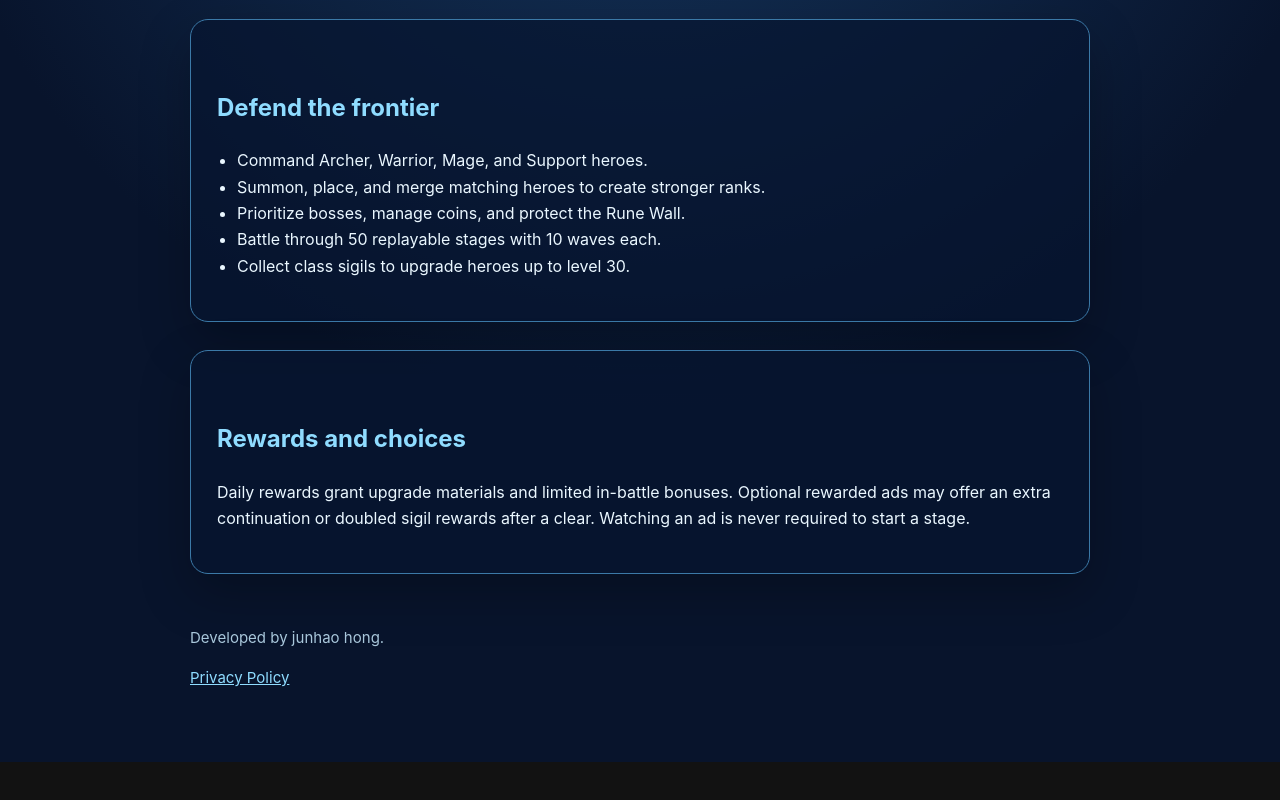
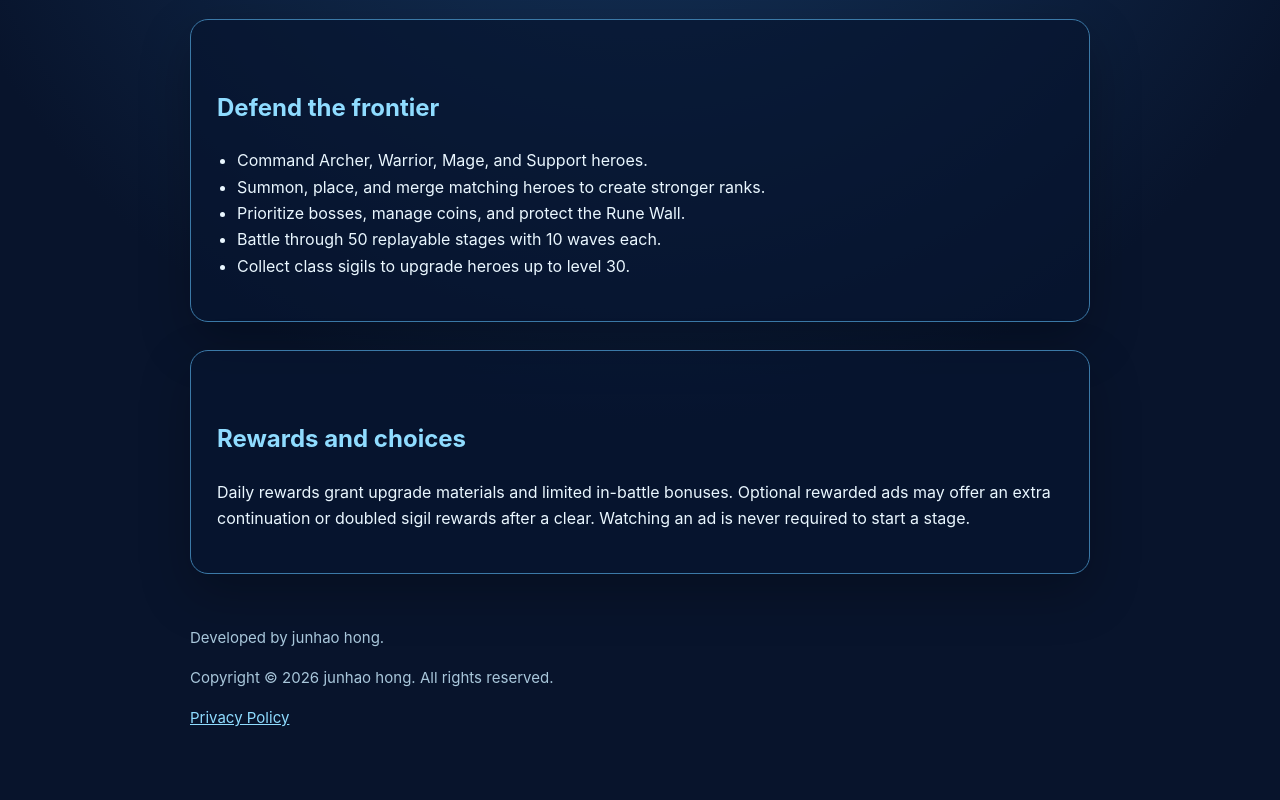
Before and after one commit to sethsethasetha-ctrl/Frostbound-Sentinel, a plain HTML site: page index.html in a window 1280 px wide. Shown: the part 316-1116 px from the top of the page. Before the commit the page ends 1078 px from the top, so only its background shows below. Drawn offline with Linux system fonts and the light colour scheme.

Commit message:
Add files via upload

```diff
--- a/index.html
+++ b/index.html
@@ -41,6 +41,7 @@
     </section>
     <footer>
       <p>Developed by junhao hong.</p>
+      <p>Copyright © 2026 junhao hong. All rights reserved.</p>
       <p><a href="privacy.html">Privacy Policy</a></p>
     </footer>
   </main>
```
Also changed, not shown: privacy.html (+1 -0 lines).
